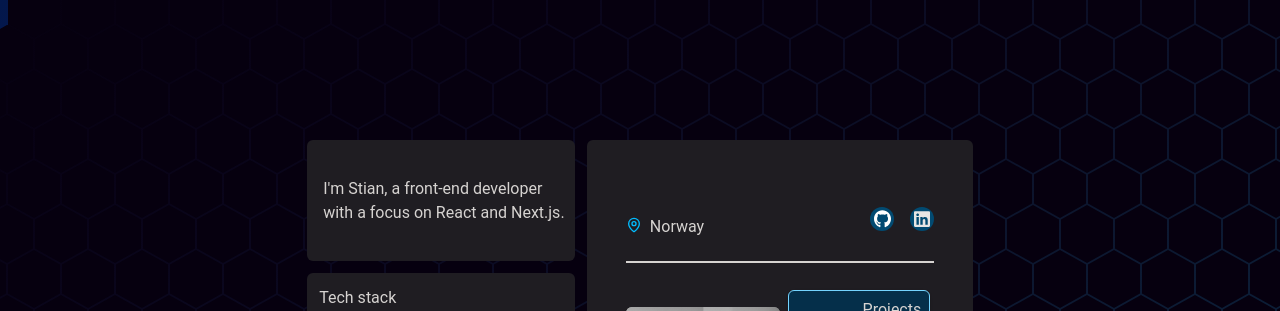
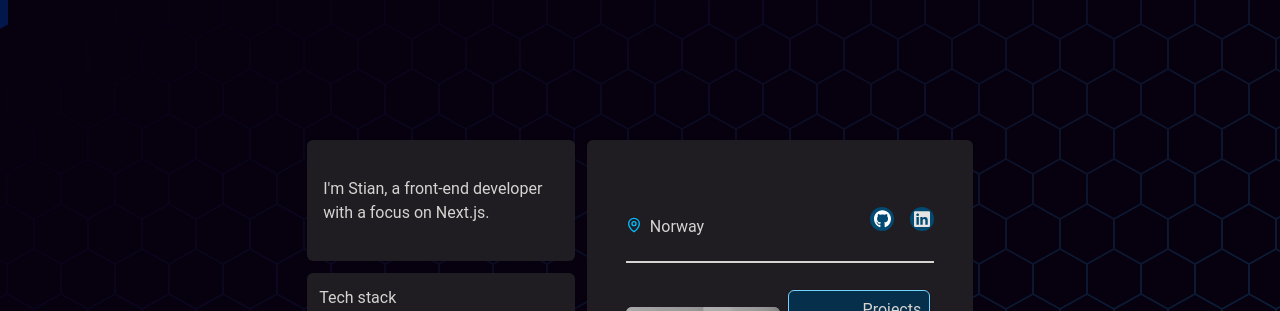
Before and after one commit to Stahelski/PortfolioPage, a Next.js app: page / in a window 1280 px wide. Shown: the top 311 px of the page. Built offline with nearby package versions, Linux system fonts and the light colour scheme.

Commit message:
small front page text eddit

```diff
--- a/src/app/FrontPage/page.jsx
+++ b/src/app/FrontPage/page.jsx
@@ -52,7 +52,7 @@ export default function NewHero() {
       <div className="z-10 h-[65vh] w-[52vw] grid grid-cols-7 grid-rows-16 gap-3">
         {/* About Text */}
         <div className="col-span-3 row-span-4 bg-[#1f1d22] text-stone-300 rounded-md flex items-center pr-2 pl-4">
-          I'm Stian, a front-end developer with a focus on React and Next.js.
+          I'm Stian, a front-end developer with a focus on Next.js.
         </div>
 
         {/* Tech Stack */}
```
